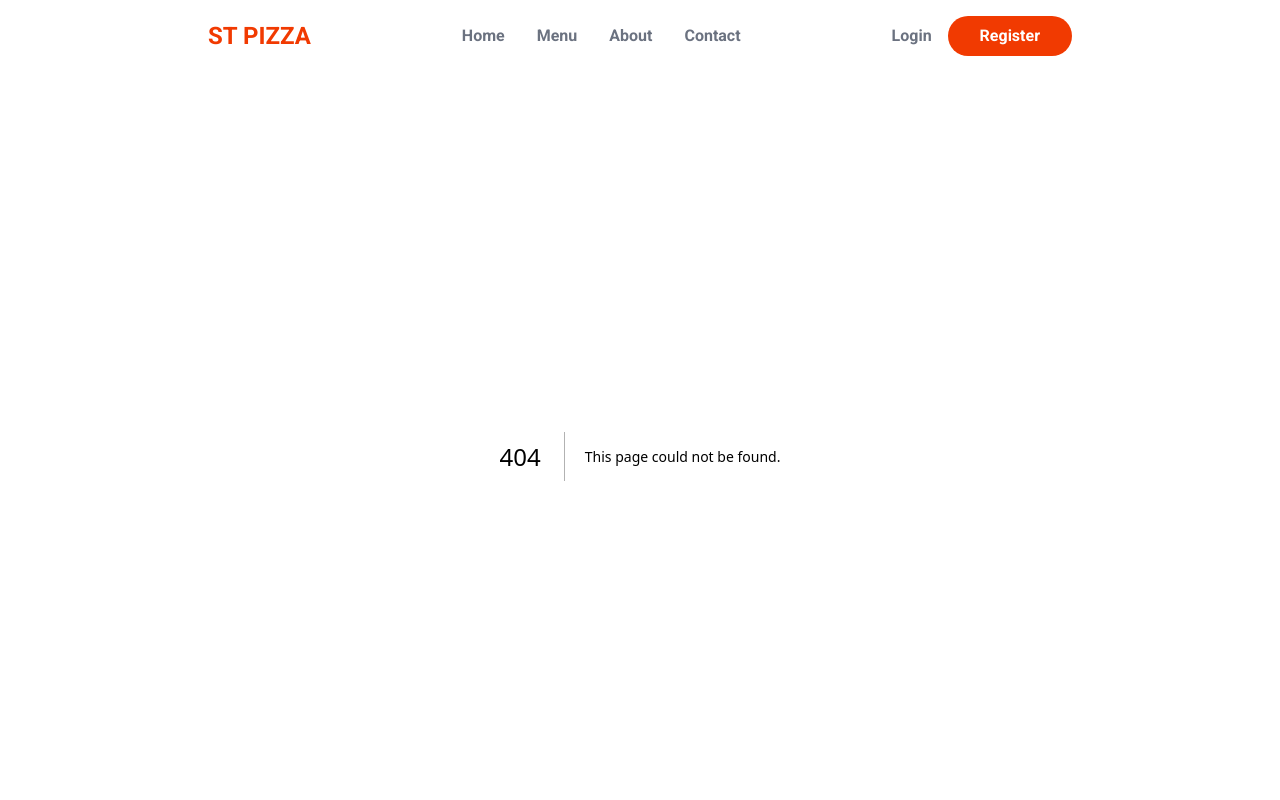
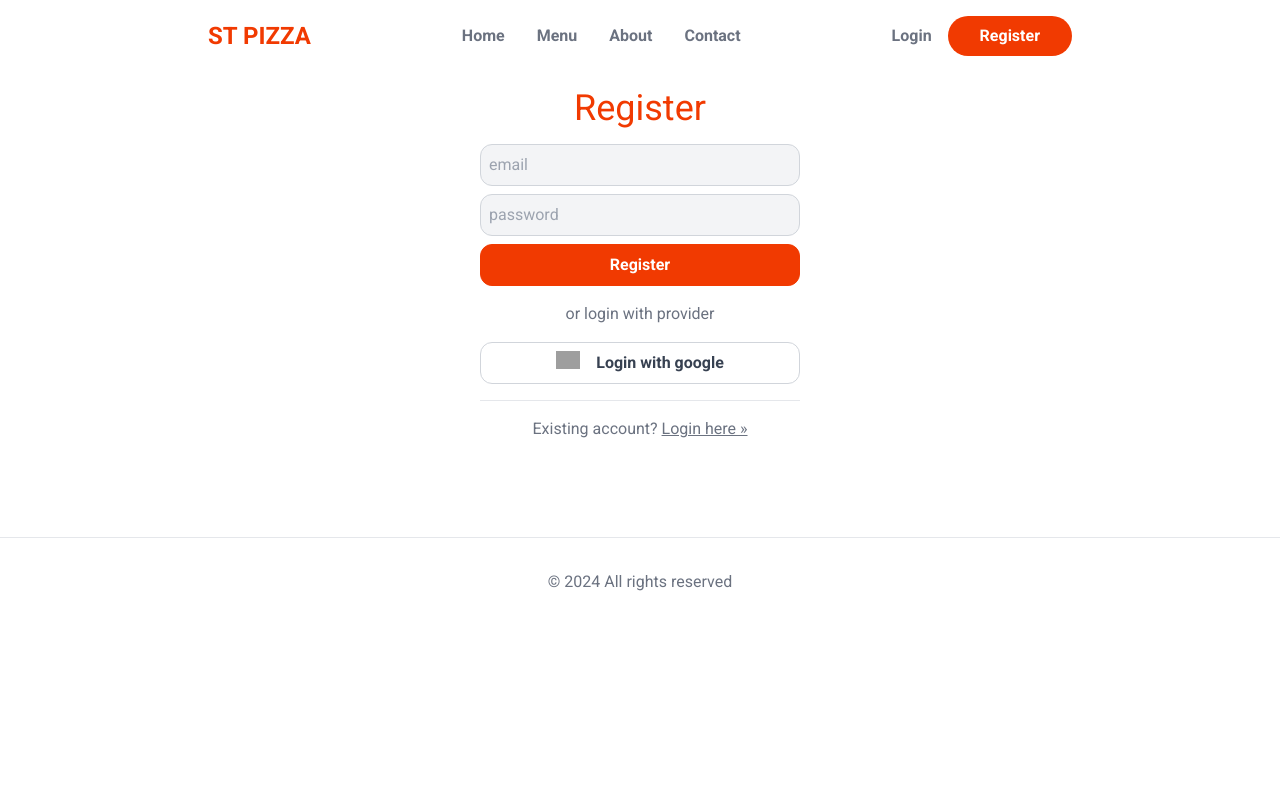
Before and after one commit to AhmedMahmoud100/Food-Ordering-App, a Next.js app: page /register in a window 1280 px wide. Before the commit this address had no page. Shown: the top 800 px of the page. Built offline with nearby package versions, Linux system fonts and the light colour scheme; grey boxes are pictures that could not be loaded.

Commit message:
feat : implement register page UI

```diff
--- a/src/app/globals.css
+++ b/src/app/globals.css
@@ -6,3 +6,48 @@ section.hero {
   @apply block md:grid;
   grid-template-columns: 0.4fr 0.6fr;
 }
+
+select,
+input[type="email"],
+input[type="password"],
+input[type="tel"],
+input[type="text"] {
+  @apply block w-full mb-2 rounded-xl;
+  @apply border p-2 border-gray-300 bg-gray-100;
+}
+input[type="email"]:disabled,
+input[type="password"]:disabled,
+input[type="tel"]:disabled,
+input[type="text"]:disabled {
+  @apply bg-gray-300 border-0 cursor-not-allowed text-gray-500;
+}
+label {
+  @apply text-gray-500 text-sm leading-tight;
+}
+label + input {
+  margin-top: -2px;
+}
+button,
+.button {
+  @apply flex w-full justify-center gap-2 text-gray-700 font-semibold;
+  @apply border border-gray-300 rounded-xl px-6 py-2;
+}
+button[type="submit"],
+.submit,
+button.primary {
+  @apply border-primary bg-primary text-white;
+}
+button[type="submit"]:disabled,
+.submit:disabled {
+  @apply cursor-not-allowed bg-red-400;
+}
+div.tabs > * {
+  @apply bg-gray-300 text-gray-700 rounded-full py-2 px-4;
+}
+div.tabs > *.active {
+  @apply bg-primary text-white;
+}
+
+.flying-button-parent button {
+  @apply border-primary bg-primary text-white rounded-full;
+}
--- /dev/null
+++ b/src/app/register/page.js
@@ -0,0 +1,31 @@
+"use client";
+
+import Image from "next/image";
+import Link from "next/link";
+
+export default function RegisterPage() {
+  return (
+    <section className="mt-8">
+      <h1 className="text-center text-primary text-4xl mb-4">Register</h1>
+
+      <form className="block max-w-xs mx-auto">
+        <input type="email" placeholder="email" />
+        <input type="password" placeholder="password" />
+        <button type="submit">Register</button>
+        <div className="my-4 text-center text-gray-500">
+          or login with provider
+        </div>
+        <button className="flex gap-4 justify-center">
+          <Image src={"/google.png"} alt={""} width={24} height={24} />
+          Login with google
+        </button>
+        <div className="text-center my-4 text-gray-500 border-t pt-4">
+          Existing account?{" "}
+          <Link className="underline" href={"/login"}>
+            Login here &raquo;
+          </Link>
+        </div>
+      </form>
+    </section>
+  );
+}
```
